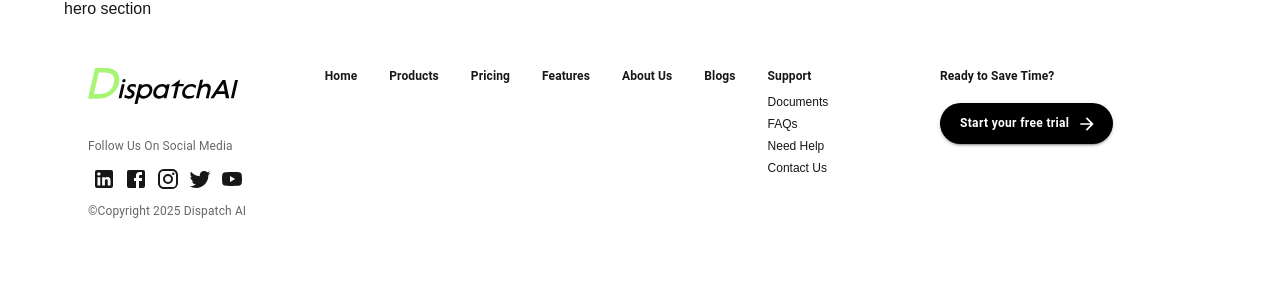
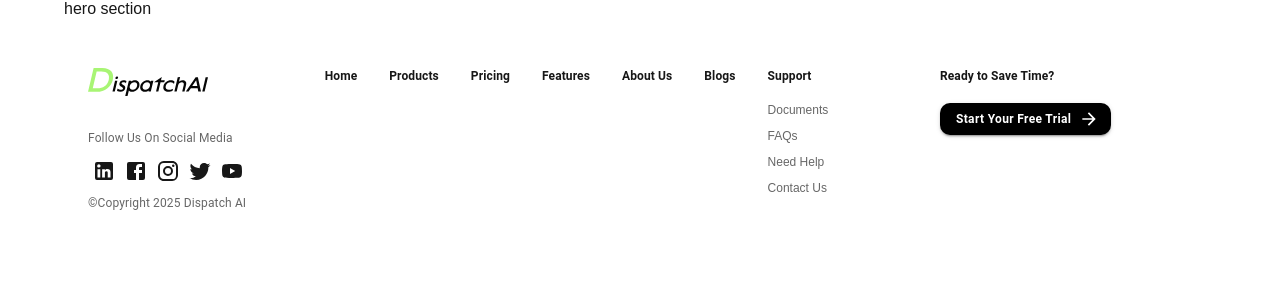
Before and after one commit to Dispatch-AI-com/frontend, a Next.js app: page / in a window 1280 px wide. Shown: the top 300 px of the page. Built offline with nearby package versions, Linux system fonts and the light colour scheme.

Commit message:
Improved styles

```diff
--- a/src/components/features/landing/Footer.tsx
+++ b/src/components/features/landing/Footer.tsx
@@ -15,7 +15,7 @@ export default function Footer() {
         <Grid container spacing={4}>
           {/* Logo and Social Media */}
           <Grid item xs={12} md={2.5}>
-            <Box sx={{ mb: 4, width: '150px', height: '40px', position: 'relative' }}>
+            <Box sx={{ mb: 4, width: '120px', height: '32px', position: 'relative' }}>
                 <Image
                   src="/logo.svg"
                   alt="DispatchAI Logo"
@@ -68,11 +68,11 @@ export default function Footer() {
                 <Typography sx={{ textDecoration: 'none', fontSize: '0.75rem' }} variant="subtitle1" fontWeight="bold" component={Link} href="#" color="inherit">
                   Support
                 </Typography>
-                <Stack spacing={1} sx={{ position: 'absolute', mt: 1 }}>
-                  <Link href="#" color="inherit" underline="none" sx={{ fontSize: '0.75rem' }}>Documents</Link>
-                  <Link href="#" color="inherit" underline="none" sx={{ fontSize: '0.75rem' }}>FAQs</Link>
-                  <Link href="#" color="inherit" underline="none" sx={{ fontSize: '0.75rem' }}>Need Help</Link>
-                  <Link href="#" color="inherit" underline="none" sx={{ fontSize: '0.75rem' }}>Contact Us</Link>
+                <Stack spacing={1.5} sx={{ position: 'absolute', mt: 2 }}>
+                  <Link href="#" color="text.secondary" underline="none" sx={{ fontSize: '0.75rem' }}>Documents</Link>
+                  <Link href="#" color="text.secondary" underline="none" sx={{ fontSize: '0.75rem' }}>FAQs</Link>
+                  <Link href="#" color="text.secondary" underline="none" sx={{ fontSize: '0.75rem' }}>Need Help</Link>
+                  <Link href="#" color="text.secondary" underline="none" sx={{ fontSize: '0.75rem' }}>Contact Us</Link>
                 </Stack>
               </Box>
             </Stack>
@@ -89,18 +89,19 @@ export default function Footer() {
               sx={{
                 bgcolor: 'black',
                 color: 'white',
-                borderRadius: '24px',
-                padding: '10px 20px',
+                borderRadius: '10px',
+                padding: '6px 16px',
                 fontSize: '0.75rem',
                 textTransform: 'none',
                 fontWeight: 'bold',
+                height: '32px',
                 '&:hover': {
                   bgcolor: 'black',
                   opacity: 0.9,
                 },
               }}
             >
-              Start your free trial
+              Start Your Free Trial
             </Button>
           </Grid>
         </Grid>
```
